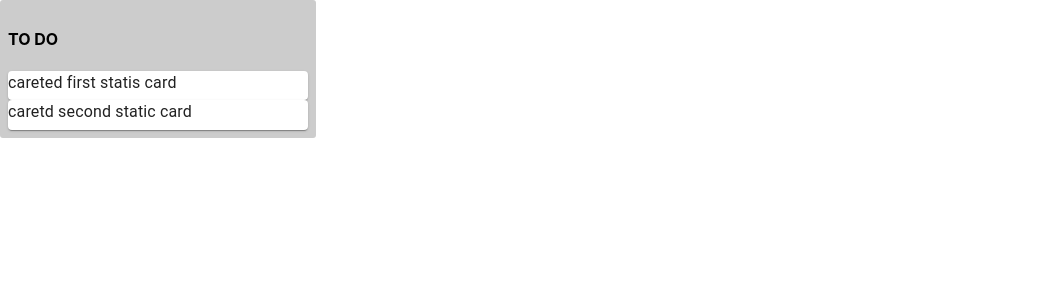
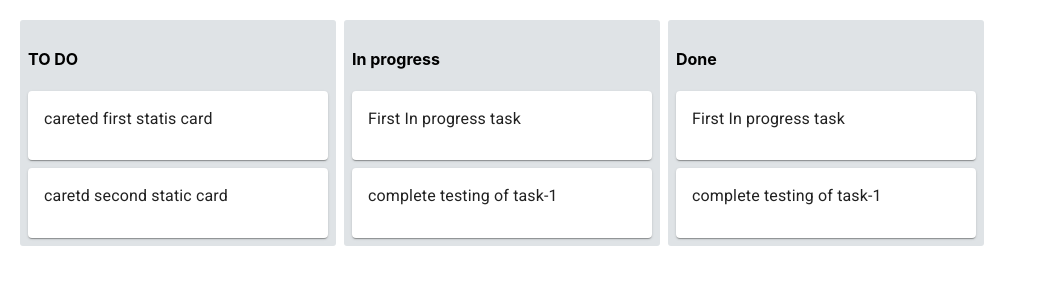
Before and after one commit to dev-codiyapa/trello-clone, a React (Create React App) app: page / in a window 1280 px wide. Shown: the top 300 px of the page, without its empty margins (0-1047 px from the left). Built offline with nearby package versions, Linux system fonts and the light colour scheme.

Commit message:
multiple static card generation

```diff
--- a/public/index.html
+++ b/public/index.html
@@ -10,6 +10,8 @@
       content="Web site created using create-react-app"
     />
     <link rel="apple-touch-icon" href="%PUBLIC_URL%/logo192.png" />
+    <link rel="stylesheet" href="https://fonts.googleapis.com/css?family=Roboto:300,400,500,700&display=swap" />
+    <link rel="stylesheet" href="https://fonts.googleapis.com/icon?family=Material+Icons" />
     <!--
       manifest.json provides metadata used when your web app is installed on a
       user's mobile device or desktop. See https://developers.google.com/web/fundamentals/web-app-manifest/
--- a/src/components/trello-card/TrelloCard.component.tsx
+++ b/src/components/trello-card/TrelloCard.component.tsx
@@ -2,13 +2,16 @@ import React from "react";
 import { ITrelloCardProps } from "./interfaces";
 import Card from "@material-ui/core/Card";
 import Typography from "@material-ui/core/Typography";
+import CardContent from "@material-ui/core/CardContent";
 
 const TrelloCard: React.FC<ITrelloCardProps> = props => {
   let { text } = { ...props };
   return (
     <>
-      <Card>
-        <Typography gutterBottom>{text}</Typography>
+      <Card style={{ marginTop: "8px" }}>
+        <CardContent>
+          <Typography gutterBottom>{text}</Typography>
+        </CardContent>
       </Card>
     </>
   );
--- a/src/components/trello-list/TrelloList.component.css
+++ b/src/components/trello-list/TrelloList.component.css
@@ -1,6 +1,7 @@
 .container {
-  background-color: #ccc;
+  background-color: #dfe3e6;
   border-radius: 3px;
   width: 300px;
   padding: 8px;
+  margin-right: 8px;
 }
--- /dev/null
+++ b/src/pages/home/Home.component.css
@@ -0,0 +1,5 @@
+.list-container{
+    display: flex;
+    flex-direction: row;
+    margin: 20px;
+}
--- a/src/pages/home/Home.component.tsx
+++ b/src/pages/home/Home.component.tsx
@@ -2,6 +2,7 @@ import React from "react";
 import { IHomeProps, IHomeState } from "./interfaces";
 import TrelloList from "../../components/trello-list/TrelloList.component";
 import { connect } from "react-redux";
+import "./Home.component.css";
 
 const mapStateToProps = (state: any) => {
   return {
@@ -18,11 +19,13 @@ class Home extends React.Component<IHomeProps, IHomeState> {
     const { list } = this.props;
     return (
       <>
-        {list &&
-          list.data &&
-          list.data.map((item: any) => {
-            return <TrelloList title={item.title} cards={item.card}/>;
-          })}
+        <div className="list-container">
+          {list &&
+            list.data &&
+            list.data.map((item: any) => {
+              return <TrelloList title={item.title} cards={item.card} />;
+            })}
+        </div>
       </>
     );
   }
--- a/src/redux/trello-list/reducer.ts
+++ b/src/redux/trello-list/reducer.ts
@@ -15,6 +15,34 @@ const initialState: IList = {
           text: "caretd second static card"
         }
       ]
+    },
+    {
+      title: "In progress",
+      id: 1,
+      card: [
+        {
+          id: 0,
+          text: "First In progress task"
+        },
+        {
+          id: 1,
+          text: "complete testing of task-1"
+        }
+      ]
+    },
+    {
+      title: "Done",
+      id: 2,
+      card: [
+        {
+          id: 0,
+          text: "First In progress task"
+        },
+        {
+          id: 1,
+          text: "complete testing of task-1"
+        }
+      ]
     }
   ]
 };
```
Also changed, not shown: src/App.css (+0 -35 lines).
